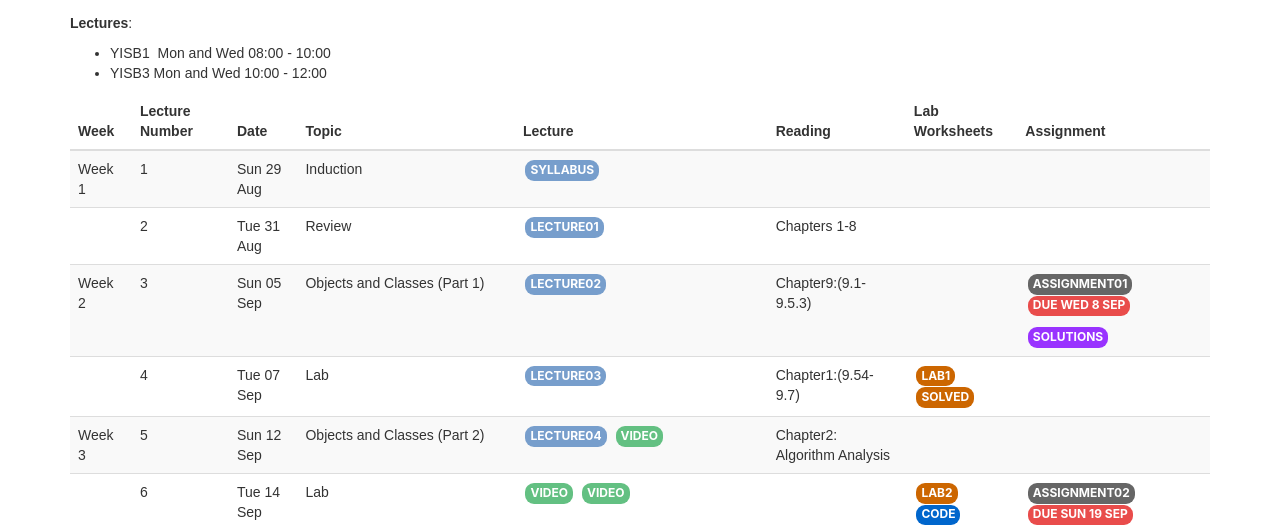
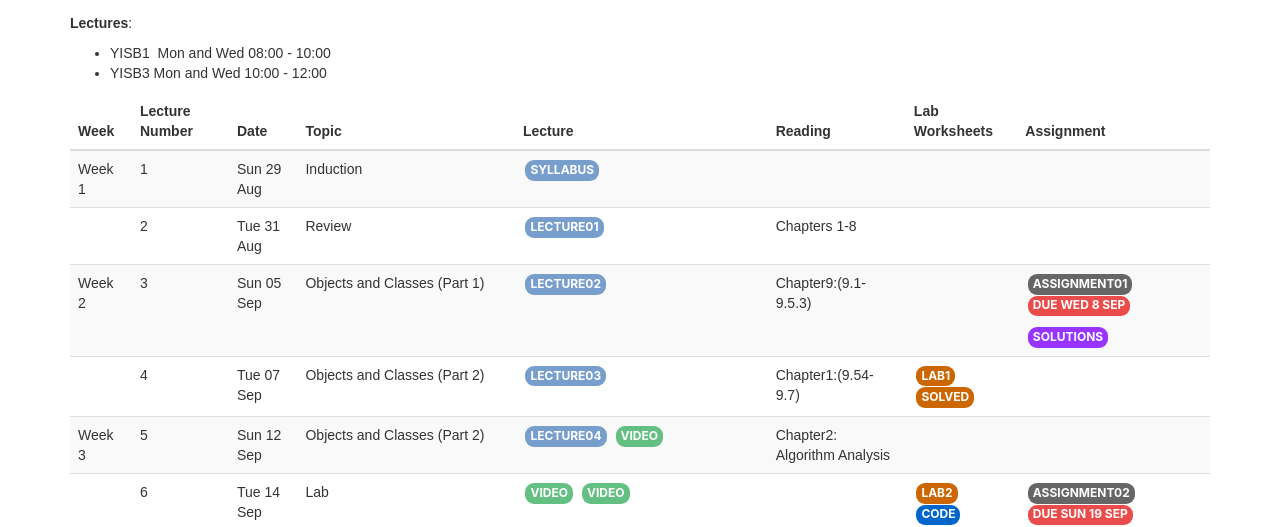
Before and after one commit to salrehaili/salrehaili.github.io, a website: page sp22/CS112/index.html in a window 1280 px wide. Shown: the part 275-802 px from the top of the page. Drawn offline with nearby package versions, Linux system fonts and the light colour scheme; some packages are replaced by stand-ins of ours.

```diff
--- a/sp22/CS112/index.html
+++ b/sp22/CS112/index.html
@@ -439,7 +439,7 @@
 </td><td>
 Tue 07 Sep
 </td><td>
-Lab
+Objects and Classes (Part 2)
 </td><td>
 
 <a href="./assets/docs/Lecture_03.pdf" target="_blank"><strong class="label label-lecture">Lecture03</strong></a>
```
